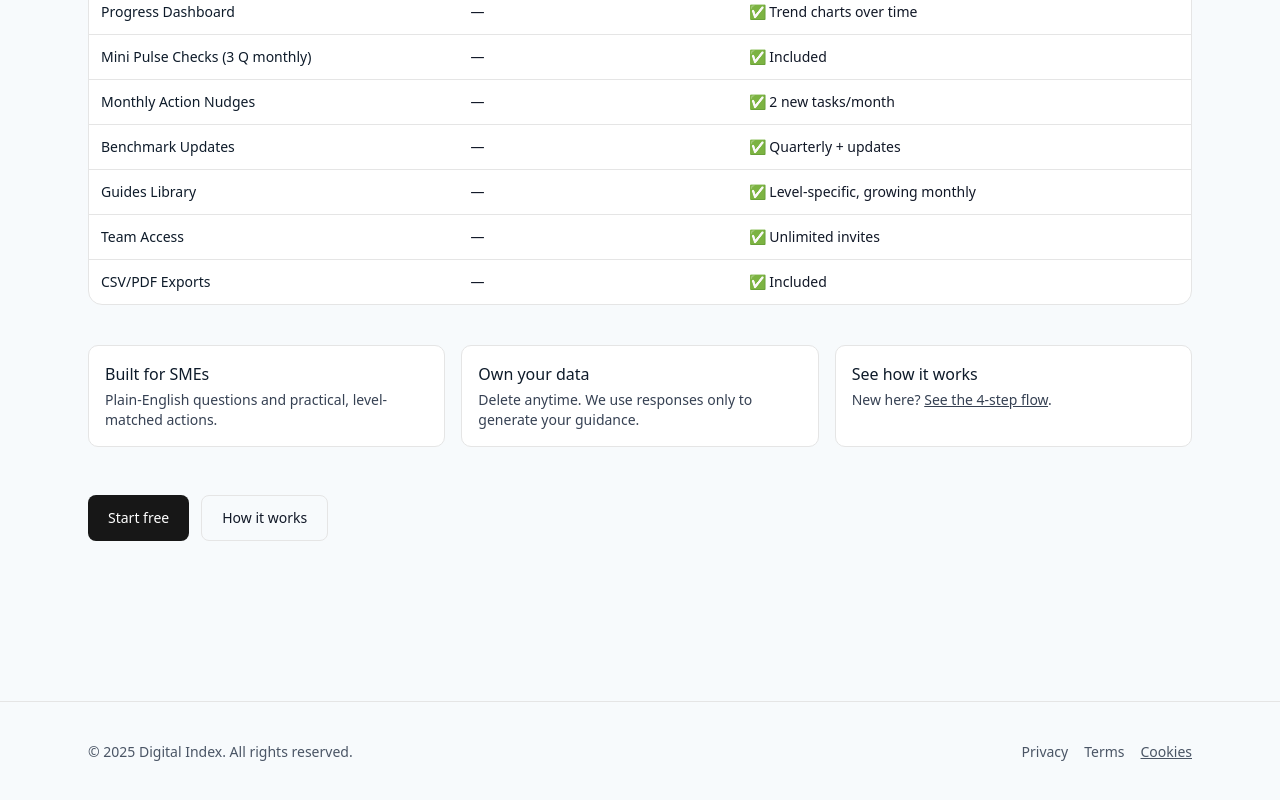
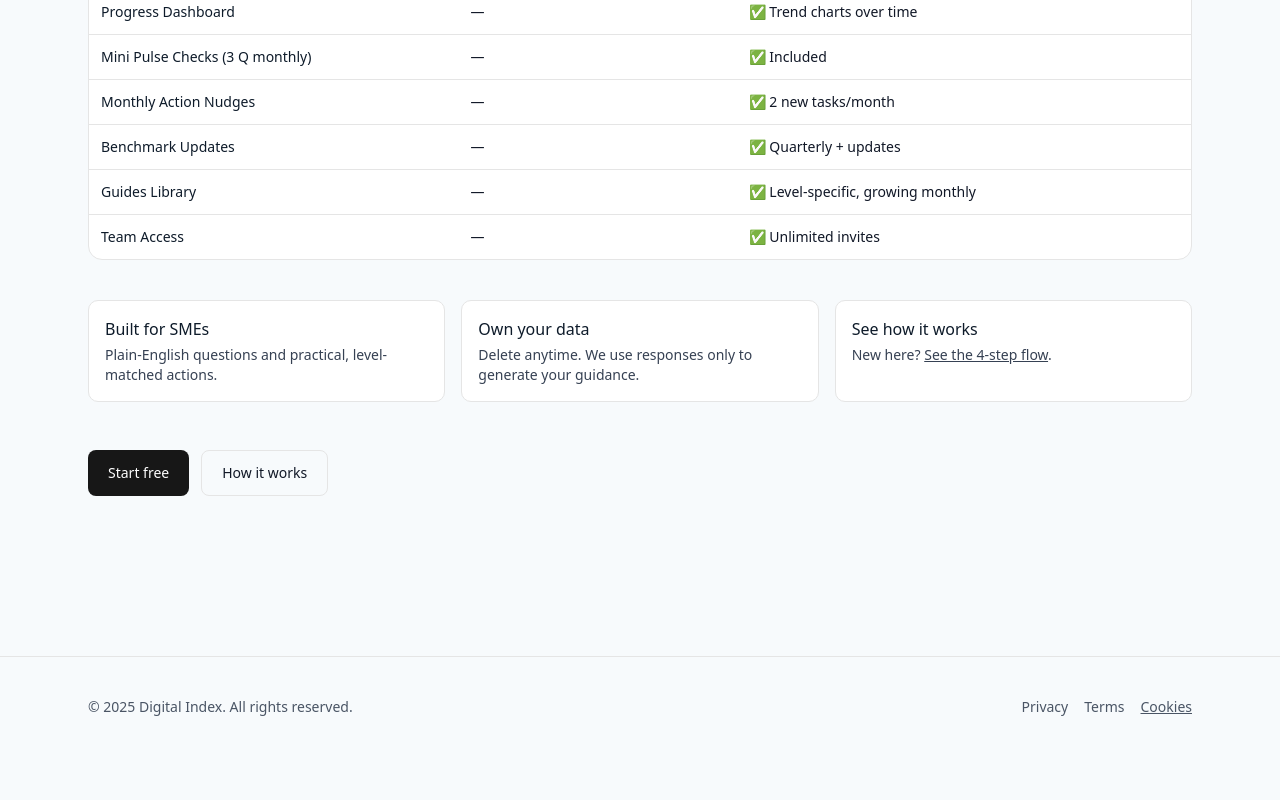
Before and after one commit to DeanLennard/Digital-Index, a Next.js app: page /pricing in a window 1280 px wide. Shown: the part 868-1668 px from the top of the page. After the commit the page ends 1625 px from the top, so only its background shows below. Built offline with nearby package versions, Linux system fonts and the light colour scheme; no server answers.

Commit message:
remove PDF/CSV

```diff
--- a/src/app/(marketing)/pricing/page.tsx
+++ b/src/app/(marketing)/pricing/page.tsx
@@ -119,7 +119,6 @@ const rows = [
     { feature: "Benchmark Updates", free: "—", pro: "✅ Quarterly + updates" },
     { feature: "Guides Library", free: "—", pro: "✅ Level-specific, growing monthly" },
     { feature: "Team Access", free: "—", pro: "✅ Unlimited invites" },
-    { feature: "CSV/PDF Exports", free: "—", pro: "✅ Included" },
 ];
 
 export default function PricingPage() {
```
